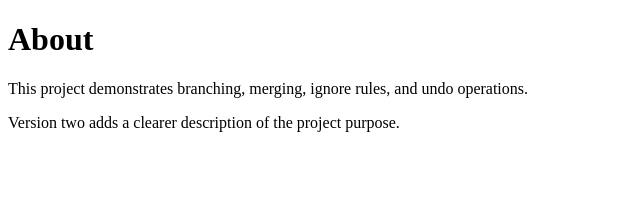
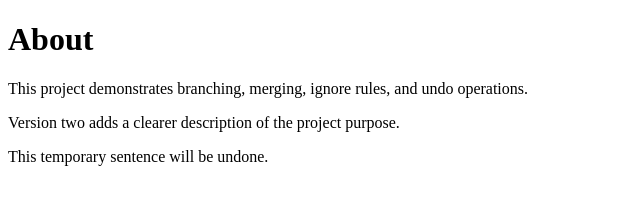
Before and after one commit to lokeswargupta/Git_workflow_Test_Case_Assignment-, a plain HTML site: page about.html in a window 1280 px wide. Shown: the whole page, without its empty margins (0-640 px from the left). Drawn offline with Linux system fonts and the light colour scheme.

Commit message:
Add temporary sentence

```diff
--- a/about.html
+++ b/about.html
@@ -12,3 +12,5 @@
 </html>
 
 <p>Version two adds a clearer description of the project purpose.</p>
+
+<p>This temporary sentence will be undone.</p>
```
